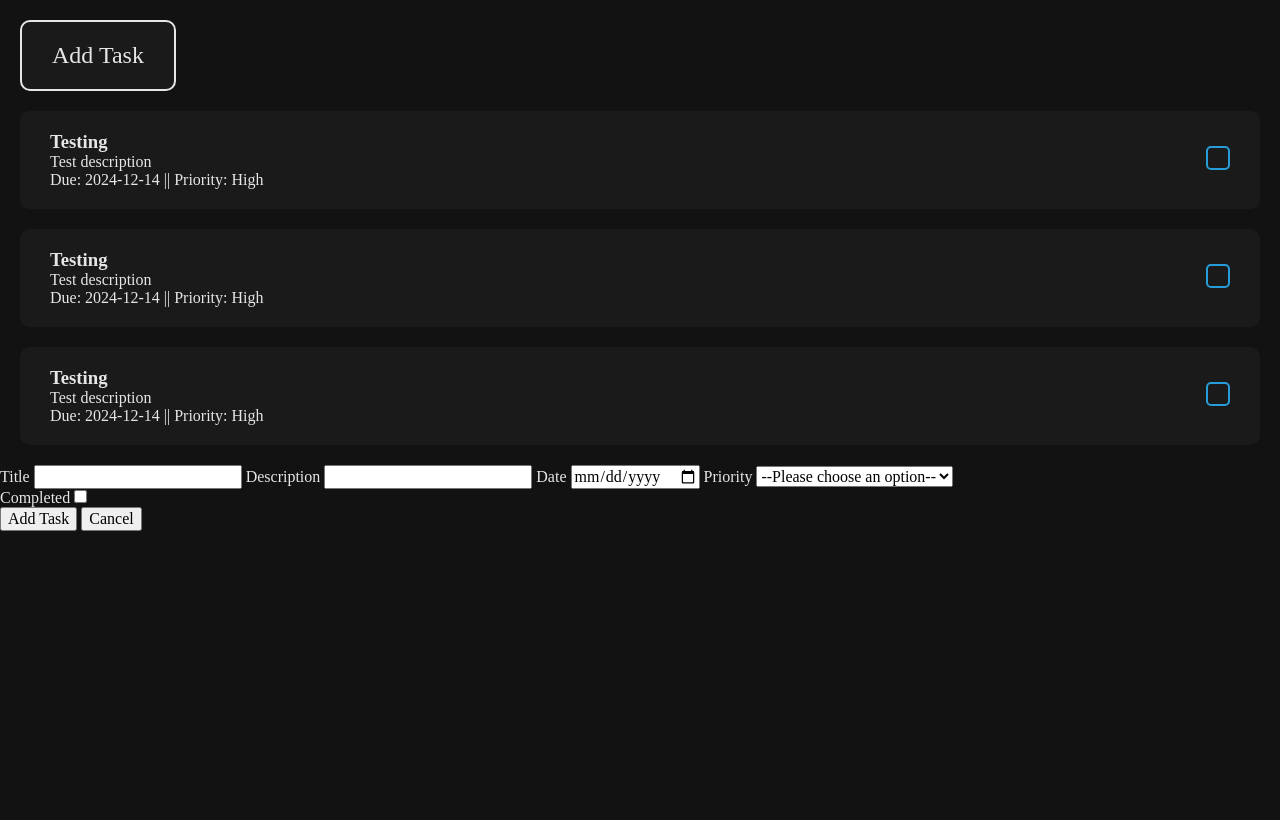
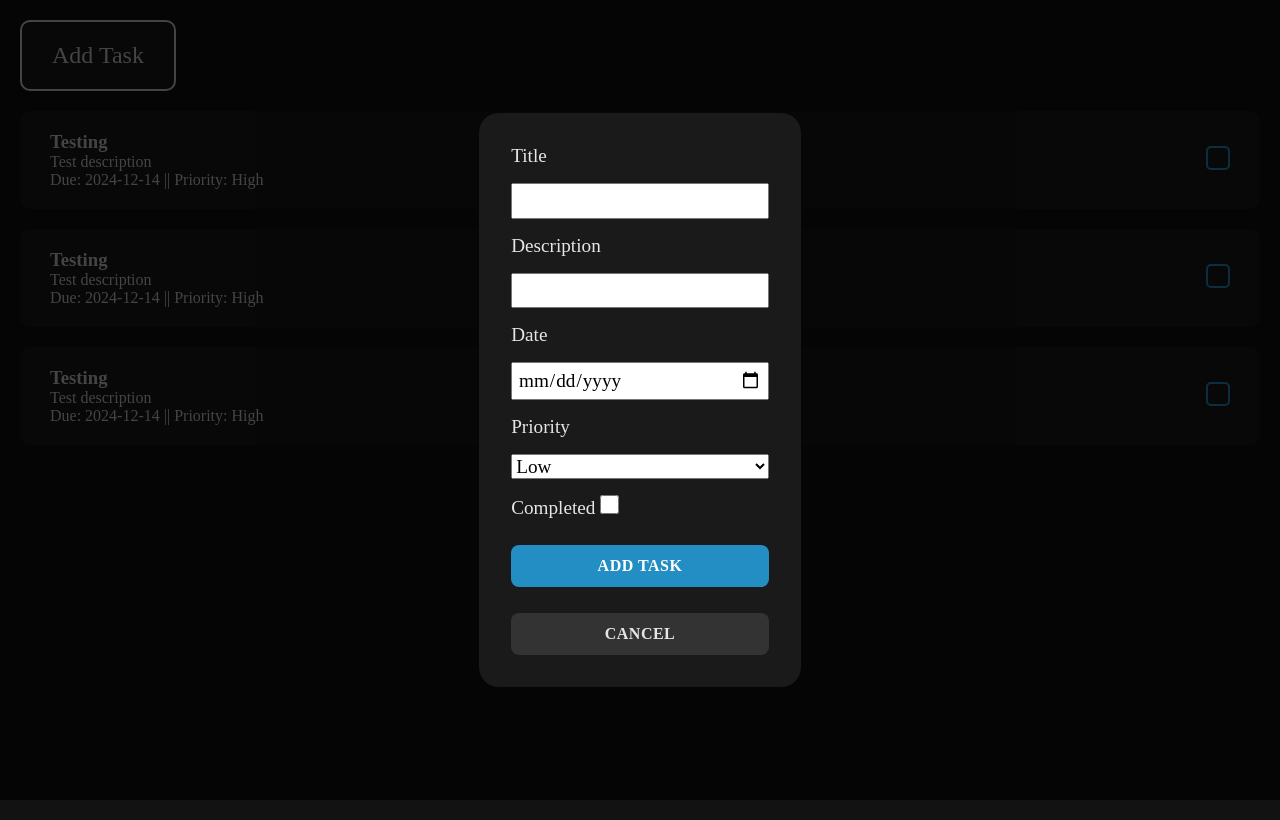
Before and after one commit to Marentxs/todo-list, a website built with webpack: page src/template.html in a window 1280 px wide. Both pictures are taken after a click on the button "Add Task". Built offline with nearby package versions, Linux system fonts and the light colour scheme.

Commit message:
add styles to form in new task

```diff
--- a/src/styles.css
+++ b/src/styles.css
@@ -97,3 +97,94 @@ body {
   background-color: hsl(200, 70%, 50%);
   border-color: hsl(200, 70%, 50%);
 }
+
+.popup {
+  display: none;
+  position: fixed;
+  top: 0;
+  left: 0;
+  width: 100%;
+  height: 100%;
+  transition: all 0.2s ease-in-out;
+  background-color: rgba(0, 0, 0, 0.7);
+  z-index: 1000;
+  justify-content: center;
+  align-items: center;
+}
+
+.popup.open {
+  display: flex;
+  flex-direction: column;
+}
+
+.popup-content {
+  background-color: hsl(0, 0%, 10%);
+  border-radius: 10px;
+  padding: 30px;
+  width: 90%;
+  max-width: 500px;
+  box-shadow: 0 10px 30px rgba(0, 0, 0, 0.5);
+}
+
+#taskForm {
+  display: flex;
+  flex-direction: column;
+  background-color: hsl(0, 0%, 10%);
+  padding: 2rem;
+  gap: 1rem;
+  font-size: 1.2rem;
+  border-radius: 20px;
+}
+
+#taskForm input {
+  padding: 0.3rem;
+}
+
+#taskForm input[type="checkbox"] {
+  width: 1em;
+  height: 1em;
+  border: 2px solid hsl(0, 0%, 80%);
+  border-radius: 3px;
+  cursor: pointer;
+}
+
+#taskForm > button {
+  border: none;
+  padding: 12px 24px;
+  border-radius: 8px;
+  font-size: 1rem;
+  font-weight: 600;
+  cursor: pointer;
+  transition: all 0.2s ease;
+  text-transform: uppercase;
+  letter-spacing: 0.5px;
+  margin-top: 10px;
+}
+
+#newTask {
+  background: hsl(200, 70%, 45%);
+  color: hsl(0, 0%, 100%);
+}
+
+#newTask:hover {
+  background: hsl(200, 70%, 60%);
+  transform: translateY(-2px);
+}
+
+#newTask:active {
+  transform: translateY(0);
+}
+
+#close {
+  background: hsl(0, 0%, 20%);
+  color: hsl(0, 0%, 90%);
+}
+
+#close:hover {
+  background: hsl(0, 0%, 35%);
+  transform: translateY(-2px);
+}
+
+#close:active {
+  transform: translateY(0);
+}
--- a/src/template.html
+++ b/src/template.html
@@ -24,7 +24,6 @@
 
           <label for="priority">Priority</label>
           <select name="priority" id="priority-select" required>
-            <option value="">--Please choose an option--</option>
             <option value="low">Low</option>
             <option value="medium">Medium</option>
             <option value="high">High</option>
```
